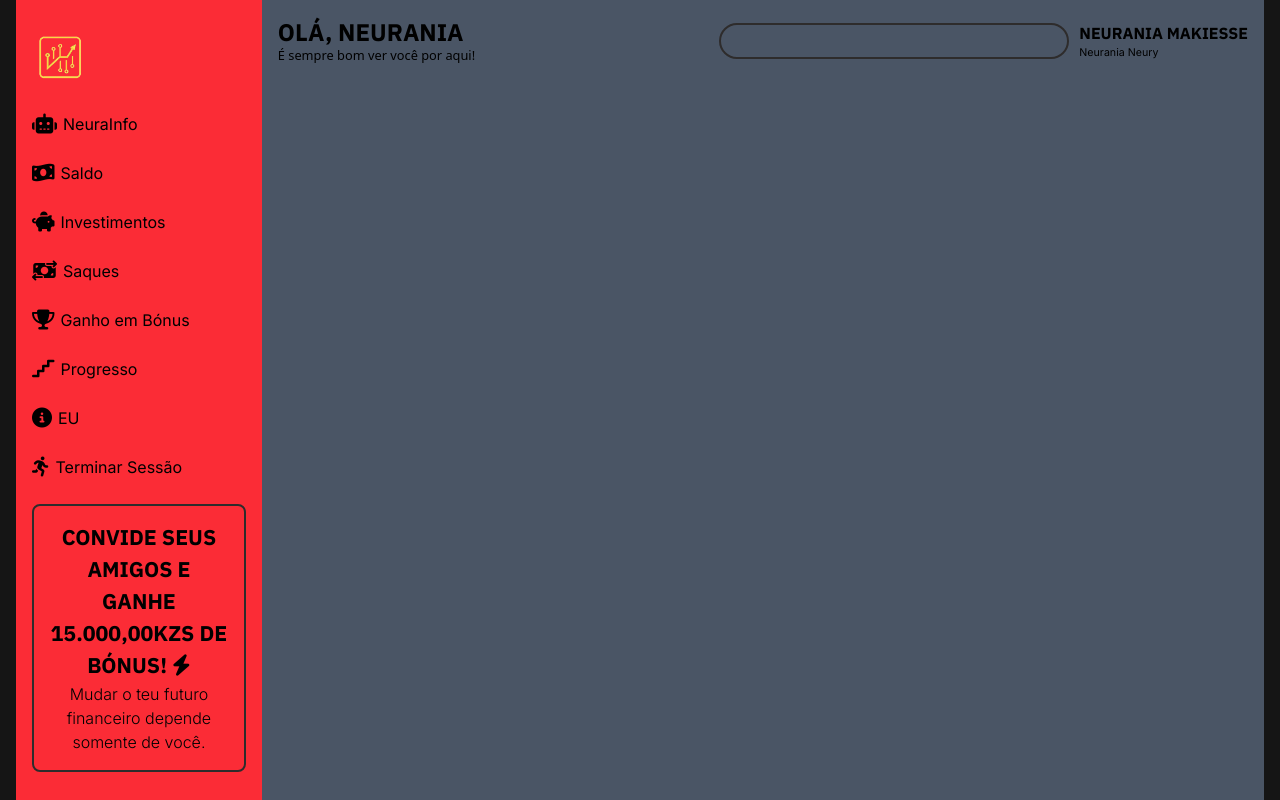
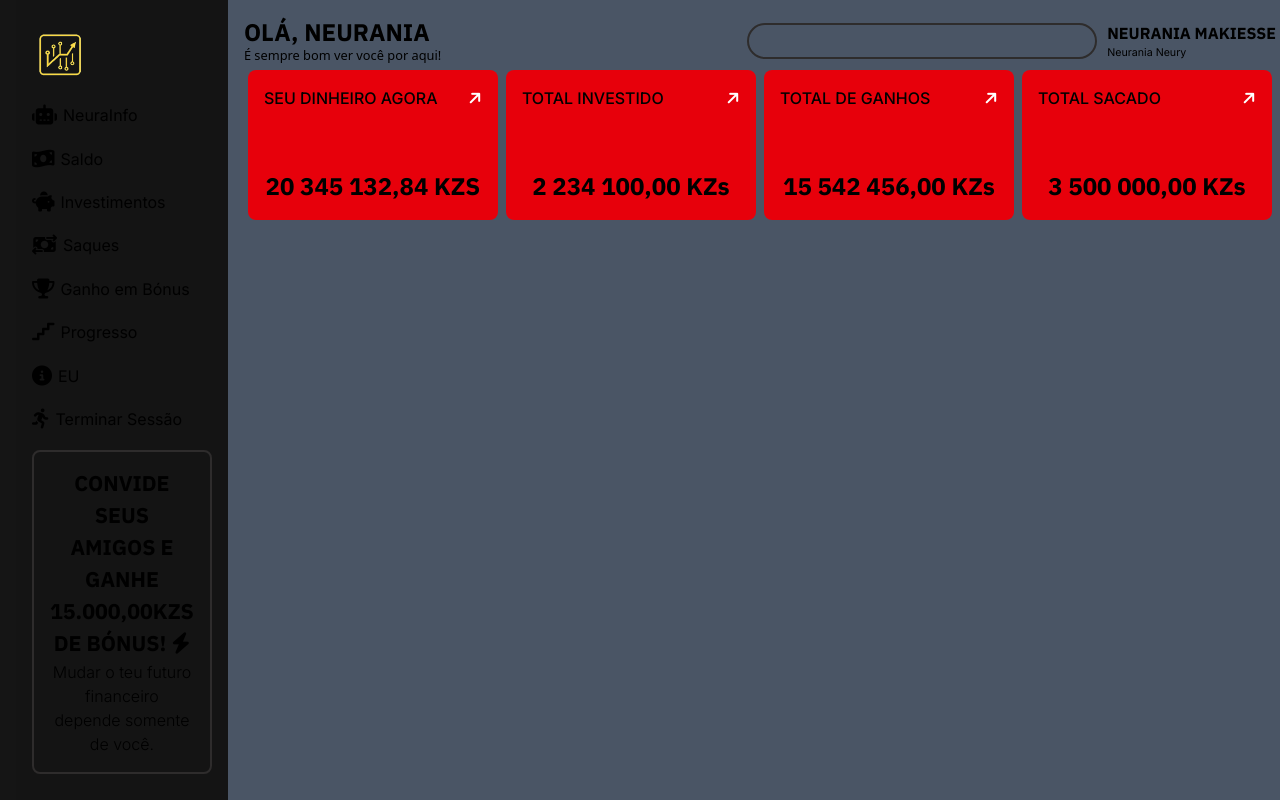
Before and after one commit to C4L3B3666/NeuravestIA, a website: page views/dashboard.html in a window 1280 px wide. Drawn offline with Linux system fonts and the light colour scheme.

Commit message:
Inicialização da dashboard

```diff
--- a/assets/css/style.css
+++ b/assets/css/style.css
@@ -492,3 +492,23 @@
 .divNomeAlcunhaInvestidor small {
     @apply font-inter text-[8pt]
 }
+
+.divValor {
+    @apply bg-red-600 m-1 w-[250px] h-[150px] rounded-lg p-4 flex flex-col justify-between cursor-pointer
+}
+
+.divValor div:nth-child(1) {
+    @apply flex justify-between items-center
+}
+
+.divValor div:nth-child(1) h5 {
+    @apply font-inter uppercase font-medium
+}
+
+.divValor div:nth-child(2) h4 {
+    @apply text-center font-ibm font-bold text-[18pt]
+}
+
+.divValor div:nth-child(1) i {
+    @apply -rotate-45 text-white
+}
--- a/views/dashboard.html
+++ b/views/dashboard.html
@@ -40,7 +40,7 @@
 <body class="bg-[#151515]">
 
     <main class="px-4 bg-[#151515] flex">
-        <div class="flex flex-col h-screen justify-around w-[300px] bg-red-500 p-4">
+        <div class="flex flex-col h-screen justify-around w-[300px] bg-[#141414] p-4">
             <a href="#"><img src="../assets/img/logo.png" alt="imagem da logo da neuravest." srcset="" class="w-14"></a>
             <div class="divSecaoEsquerdaDashboard">
                 <i class="fa-solid fa-robot"></i>
@@ -97,6 +97,47 @@
                 </div>
 
             </div>
+            <div class="flex">
+                <div class="divValor">
+                    <div>
+                        <h5>Seu Dinheiro Agora</h5>
+                        <i class="fa-solid fa-arrow-right"></i>
+                    </div>
+                    <div>
+                        <h4 class="valorDisponivel">20 345 132,84 KZS</h4>
+                    </div>
+                </div>
+
+                <div class="divValor">
+                    <div>
+                        <h5>Total Investido</h5>
+                        <i class="fa-solid fa-arrow-right"></i>
+                    </div>
+                    <div>
+                        <h4 class="valorDisponivel">2 234 100,00 KZs</h4>
+                    </div>
+                </div>
+
+                <div class="divValor">
+                    <div>
+                        <h5>Total de Ganhos</h5>
+                        <i class="fa-solid fa-arrow-right"></i>
+                    </div>
+                    <div>
+                        <h4 class="valorDisponivel">15 542 456,00 KZs</h4>
+                    </div>
+                </div>
+
+                <div class="divValor">
+                    <div>
+                        <h5>Total Sacado</h5>
+                        <i class="fa-solid fa-arrow-right"></i>
+                    </div>
+                    <div>
+                        <h4 class="valorDisponivel">3 500 000,00 KZs</h4>
+                    </div>
+                </div>
+            </div>
        </div>
     </main>
 
```
Also changed, not shown: assets/css/output.css.
